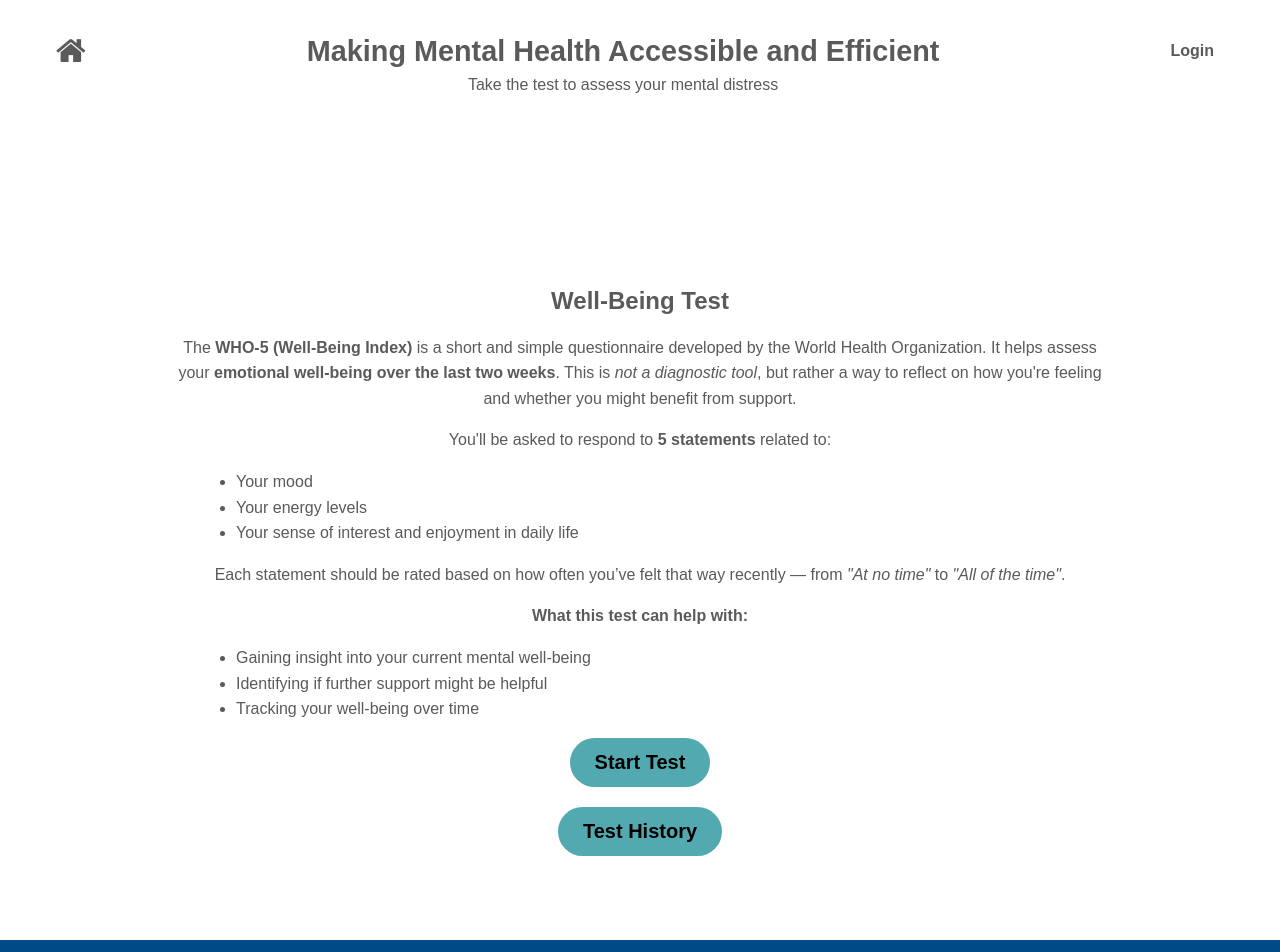
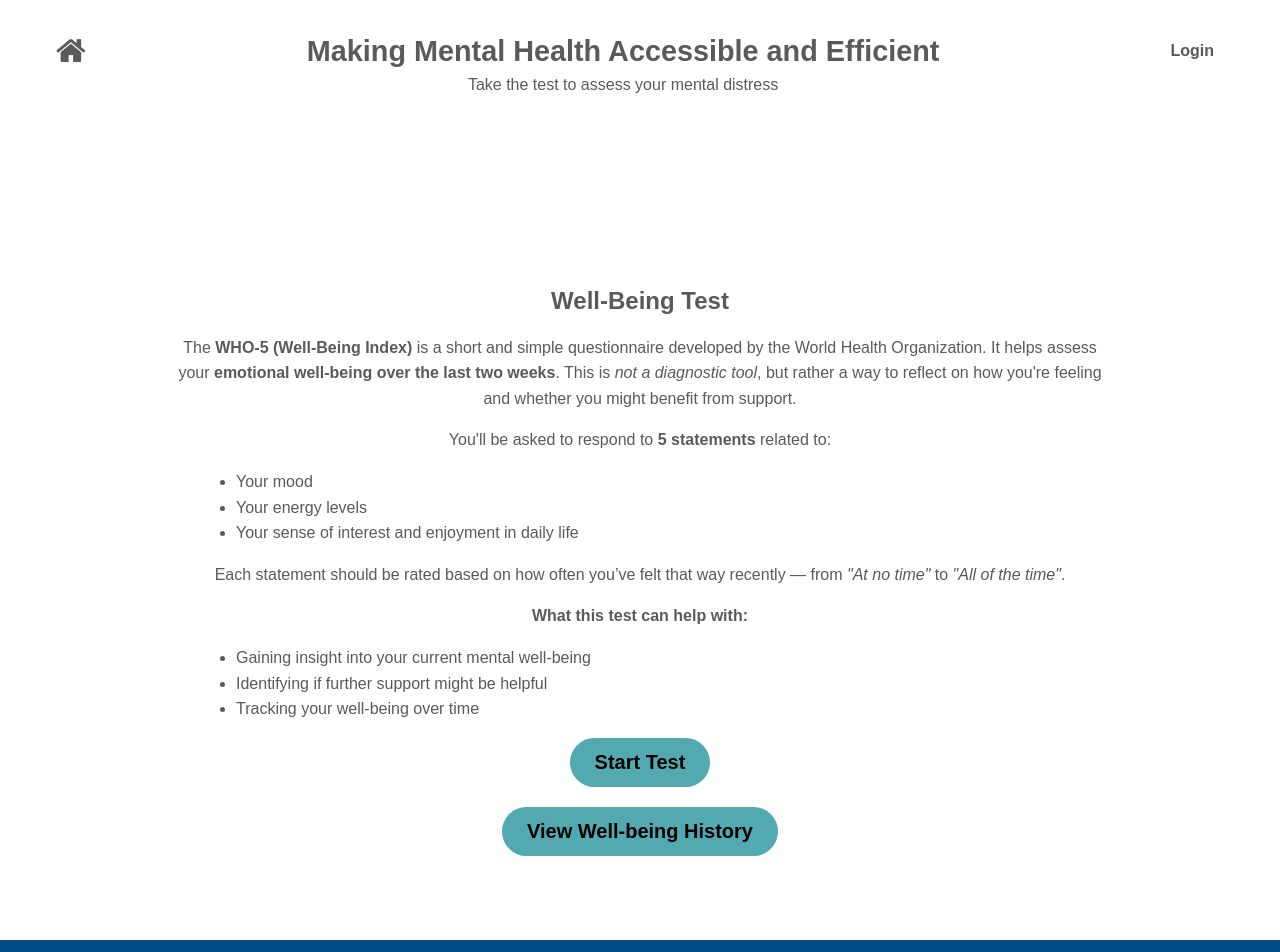
Before and after one commit to Ramirez996/thesis, a React (Vite) app in the folder gray/: page /well-being in a window 1280 px wide. Shown: the top 952 px of the page. Built offline with nearby package versions, Linux system fonts and the light colour scheme; no server answers.

Commit message:
Replace history button with well-being history button

```diff
--- a/gray/src/pages/Wellbeing.jsx
+++ b/gray/src/pages/Wellbeing.jsx
@@ -34,12 +34,10 @@ const Wellbeing = () => {
           Start Test
         </button>
         <br></br>
-        <button
-          className="history-btn"
-          onClick={() => navigate("/anxiety-history")}
-        >
-          Test History
-        </button>
+        <button onClick={() => navigate("/history", { state: { type: "wellbeing" } })}>
+  View Well-being History
+</button>
+
       </div>
     </div>
   );
```
